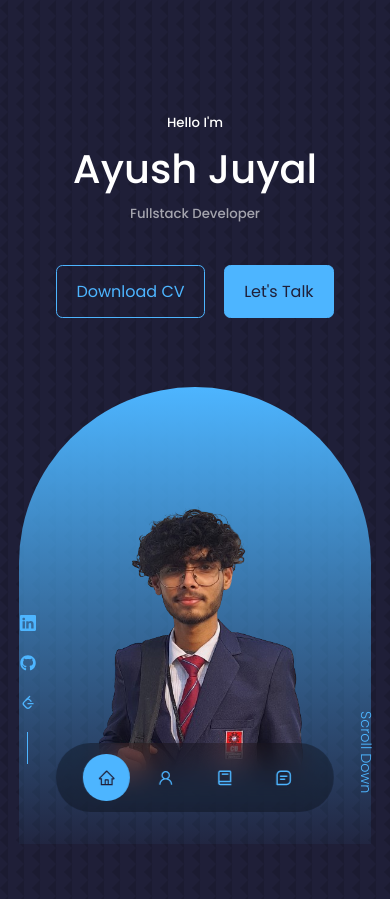
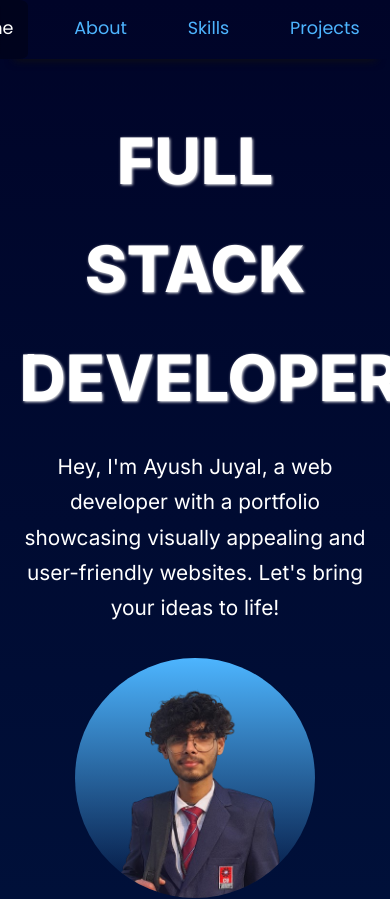
Before and after one commit to AyushJuyal07/Portfolio-Website, a React (Create React App) app: page / in a window 390 px wide. Shown: the top 899 px of the page. Built offline with nearby package versions, Linux system fonts and the light colour scheme.

Commit message:
Updated the frontend

```diff
--- a/src/App.jsx
+++ b/src/App.jsx
@@ -10,8 +10,8 @@ import Footer from './components/footer/Footer'
 const App = () => {
   return (
     <>
+        <Nav />
         <Header />
-        <Nav />
         <About />
         <Experience />
         <Portfolio />
--- a/src/components/about/About.jsx
+++ b/src/components/about/About.jsx
@@ -1,5 +1,6 @@
 import React from 'react'
 import './about.css'
+// import ME from '../../assets/me-about.jpg'
 import {FaAward} from 'react-icons/fa'
 import {FiUsers} from 'react-icons/fi'
 import {VscFolderLibrary} from 'react-icons/vsc'
--- a/src/components/experience/experience.css
+++ b/src/components/experience/experience.css
@@ -6,7 +6,7 @@
 
 .experience__container > div{
     background: var(--color-bg-variant);
-    padding: 2.4rem 5rem;
+    padding: 5rem 5rem;
     border-radius: 2rem;
     border: 1px solid transparent;
     transition: var(--transition);
@@ -25,7 +25,9 @@
     text-align: center;
     margin-bottom: 2rem;
     color: var(--color-primary);
+    text-shadow: 2px 2px 8px;
 }
+
 
 .experience__content{
     display: grid;
@@ -35,6 +37,7 @@
 
 .experience__details{
     display: flex;
+    /* justify-content: center; */
     gap: 1rem;
 
 }
--- a/src/components/header/CTA.jsx
+++ b/src/components/header/CTA.jsx
@@ -4,7 +4,7 @@ import CV from '../../assets/cv.pdf'
 const CTA = () => {
   return (
     <div className="cta">
-        <a href={CV} download="Ayush Juyal Resume" className='btn'>Download CV</a>
+        <a href={CV} download className='btn'>Resume</a>
         <a href="#contact" className='btn btn-primary'>Let's Talk</a>
     </div>
   )
--- a/src/components/header/Header.jsx
+++ b/src/components/header/Header.jsx
@@ -2,24 +2,24 @@ import React from 'react'
 import './header.css'
 import CTA from './CTA'
 import ME from '../../assets/me.png'
-import HeaderSocials from './HeaderSocials'
+// import HeaderSocials from './HeaderSocials'
 
 const Header = () => {
   return (
     <header>
       <div className="container header__container">
-        <h5>Hello I'm</h5>
-        <h1>Ayush Juyal</h1>
-        <h5 className='text-light'>Fullstack Developer</h5>
-        <CTA />
-        <HeaderSocials />
-
+        <h5>FULL STACK DEVELOPER</h5>
+        <h6>Hey, I'm Ayush Juyal, a web developer with a portfolio showcasing visually appealing and user-friendly websites. Let's bring your ideas to life!</h6>
+        {/* <h6 className='text-light'>Fullstack Developer</h6> */}
         <div className="me">
           <img src={ME} alt="me" />
 
         </div>
+        <CTA />
+        {/* <HeaderSocials /> */}
 
-        <a href="#contact" className='scroll__down'>Scroll Down</a>
+
+        {/* <a href="#contact" className='scroll__down'>Scroll Down</a> */}
 
       </div>
 
--- a/src/components/header/header.css
+++ b/src/components/header/header.css
@@ -1,10 +1,28 @@
+@import url('https://fonts.googleapis.com/css2?family=Inter:wght@400;800&display=swap');
+
+
+
 header {
-    height: 100vh;
-    padding-top: 7rem;
+    /* height: 100vh; */
+    padding-top: 3rem;
     overflow: hidden;
-
 }
 
+.header__container h5{
+    font-family: 'Inter', sans-serif;
+    font-size: 5rem;
+    font-weight: 800;
+    margin-bottom: 1rem;
+    text-shadow: 1px 1px 3px;
+}
+
+.header__container h6{
+    font-family: 'Inter', sans-serif;
+    font-weight: 400;
+    font-size: 1.3rem;
+    padding: 0 11rem;
+    margin-bottom: 2rem;
+}
 
 .header__container {
     text-align: center;
@@ -48,17 +66,22 @@ header {
 
 .me {
     background: linear-gradient(var(--color-primary), transparent);
-    width: 22rem;
-    height: 30rem;
-    position: absolute;
-    left: calc(50% - 11rem);
-    margin-top: 4.3rem;
-    border-radius: 12rem 12rem 0 0;
+    /* width: 22rem; */
+    /* height: 30rem; */
+    /* position: absolute; */
+    /* left: calc(50% - 11rem); */
+    /* margin-top: 4.3rem; */
+    border-radius: 12rem 12rem 12rem 12rem;
+    /* overflow: hidden; */
+    /* padding: 5rem 1.5rem 1.5rem 1.5rem; */
+    max-width: 15rem;
+    /* text-align: center; */
+    margin: 0 auto;
     overflow: hidden;
-    padding: 5rem 1.5rem 1.5rem 1.5rem;
 
 
 }
+
 
 
 /*====================== Scroll Down ===================*/
@@ -84,7 +107,15 @@ header {
 
 
 @media screen and (max-width: 600px){
-    header{
+    /* header{
         height: 100vh;
+    } */
+
+    .header__container h5{
+        font-size: 4rem;
+    }
+
+    .header__container h6{
+        padding: 0;
     }
 }
--- a/src/components/nav/Nav.jsx
+++ b/src/components/nav/Nav.jsx
@@ -9,13 +9,14 @@ import {useState} from 'react'
 
 const Nav = () => {
   const [activeNav, setActiveNav] = useState('#')
+
   return (
     <nav>
-      <a href="#" onClick = {() => setActiveNav('#')} className={activeNav === '#' ? 'active' : '' }><AiOutlineHome/></a>
-      <a href="#about" onClick = {() => setActiveNav('#about')} className={activeNav === '#about' ? 'active' : '' }><AiOutlineUser/></a>
-      <a href="#experience" onClick = {() => setActiveNav('#experience')} className={activeNav === '#experience' ? 'active' : '' }><BiBook/></a>
+      <a href="#" onClick = {() => setActiveNav('#')} className={activeNav === '#' ? 'active' : '' }>Home</a>
+      <a href="#about" onClick = {() => setActiveNav('#about')} className={activeNav === '#about' ? 'active' : '' }>About</a>
+      <a href="#experience" onClick = {() => setActiveNav('#experience')} className={activeNav === '#experience' ? 'active' : '' }>Skills</a>
       {/* <a href="#services" onClick = {() => setActiveNav('#services')} className={activeNav === '#services' ? 'active' : '' }><RiServiceLine/></a> */}
-      <a href="#contact" onClick = {() => setActiveNav('#contact')} className={activeNav === '#contact' ? 'active' : '' }><BiMessageSquareDetail/></a>
+      <a href="#contact" onClick = {() => setActiveNav('#contact')} className={activeNav === '#contact' ? 'active' : '' }>Projects</a>
     </nav>
   )
 }
--- a/src/components/nav/nav.css
+++ b/src/components/nav/nav.css
@@ -1,24 +1,35 @@
 nav{
-    background: rgba(0, 0, 0, 0.3);
+    /*background: rgba(0, 0, 0, 0.3);
     width: max-content;
     display: block;
     padding: 0.7rem 1.7rem;
+    */
+    /* position: fixed; */
+    max-width: 100%;
     z-index: 2;
-    position: fixed;
-    left: 50%;
+    /* position: fixed;  */
+    /*left: 50%;
     transform: translate(-50%);
-    bottom: 2rem;
+    bottom: 2rem; */
+    /* position: fixed; */
     display: flex;
-    gap: 0.8rem;
+    justify-content: flex-end;
+    padding-right: 15rem;
+
+    /* margin-left: 58rem; */
+    /* gap: 0.8rem;
     border-radius: 3rem;
-    backdrop-filter: blur(15px);
+    backdrop-filter: blur(15px); */
+    /* background: var(--color-primary); */
+    box-shadow: 0px 15px 10px -14px #111;
 
 }
 
 nav a{
     background: transparent;
     padding: 0.9rem;
-    border-radius: 50%;
+    margin: 0 1rem;
+    border-radius: 10%;
     display: flex;
     font-size: 1.1rem;
 
@@ -29,6 +40,19 @@ nav a:hover{
 }
 
 nav a.active{
-    background: var(--color-primary);
-    color: var(--color-bg);
+    /* background: var(--color-primary); */
+    /* color: var(--color-bg); */
 }
+
+
+@media screen and (max-width: 1024px){
+    nav{
+        padding-right: 5rem;
+    }
+}
+
+@media screen and (max-width: 600px){
+    nav{
+        padding-right: 0;
+    }
+}
--- a/src/index.css
+++ b/src/index.css
@@ -12,7 +12,10 @@
 
 :root{
     --color-bg: #1f1f38;
-    --color-bg-variant: #2c2c6c;
+    /* --color-bg-variant: #2c2c6c; */
+    --color-bg-variant: linear-gradient(to bottom, #8e2de2, #4a00e0);
+
+
     --color-primary: #4db5ff;
     --color-primary-variant: rgba(77, 181, 255, 0.4);
     --color-white: #fff;
@@ -35,10 +38,15 @@ html{
 
 body{
     font-family: 'Poppins', sans-serif;
-    background: var(--color-bg);
+    background: linear-gradient(to top, #004e92, #000428);
+    /* background: linear-gradient(to top, #414345, #232526); W3C, IE 10+/ Edge, Firefox 16+, Chrome 26+, Opera 12+, Safari 7+ */
+
+    /* background: linear-gradient(to top, #182848, #4b6cb7); W3C, IE 10+/ Edge, Firefox 16+, Chrome 26+, Opera 12+, Safari 7+ */
+
+    /* background: var(--color-bg); */
     color: var(--color-white);
     line-height: 1.7;
-    background-image: url(../src/assets/bg-texture.png);
+    /* background-image: url(../src/assets/bg-texture.png); */
 }
 
 
```
Also changed, not shown: src/components/services/Services.jsx (deleted, +0 -131 lines), src/components/services/services.css (deleted, +0 -80 lines).
